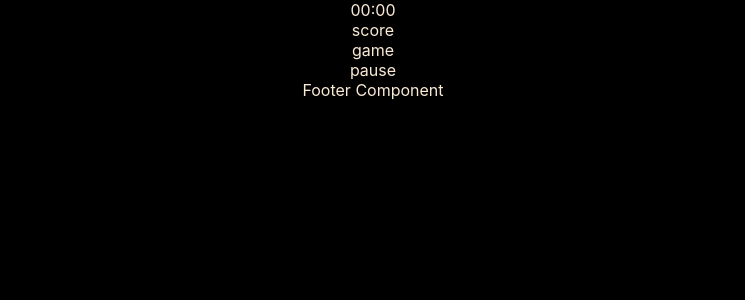
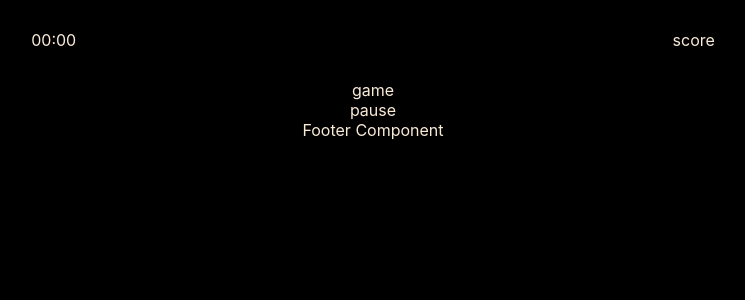
Before and after one commit to Lu-Smith/space_invaders_react_tdd, a React (Create React App) app: page / in a window 1280 px wide. Both pictures are taken after a click on the button "Start". Shown: the top 300 px of the page, without its empty margins (267-1012 px from the left). Built offline with nearby package versions, Linux system fonts and the light colour scheme.

Commit message:
Updated Game.css

```diff
--- a/src/components/Game.tsx
+++ b/src/components/Game.tsx
@@ -5,7 +5,7 @@ import '../styles/Game.css';
 const Game = () => {
   return (
     <div data-testid="Game-component" className='Game'>
-      <header className="game-header" data-testId="game-header">
+      <header className="Game-header" data-testId="game-header">
         <div className="timer-container" data-testid="timer-container">
           00:00
         </div>
--- a/src/styles/Game.css
+++ b/src/styles/Game.css
@@ -4,3 +4,11 @@
     height: 100vh;
     width: 100vw;
 }
+
+.Game-header {
+    height: 10vh;
+    display: flex;
+    flex-direction: row;
+    align-items: center;
+    justify-content: space-around;
+}
```
